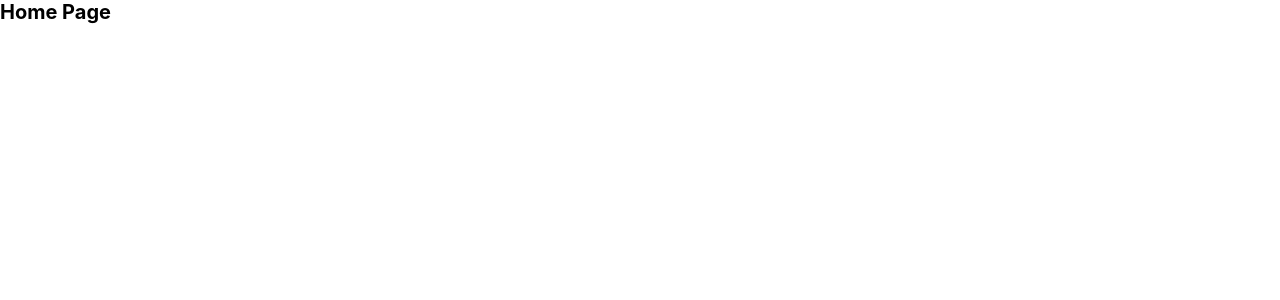
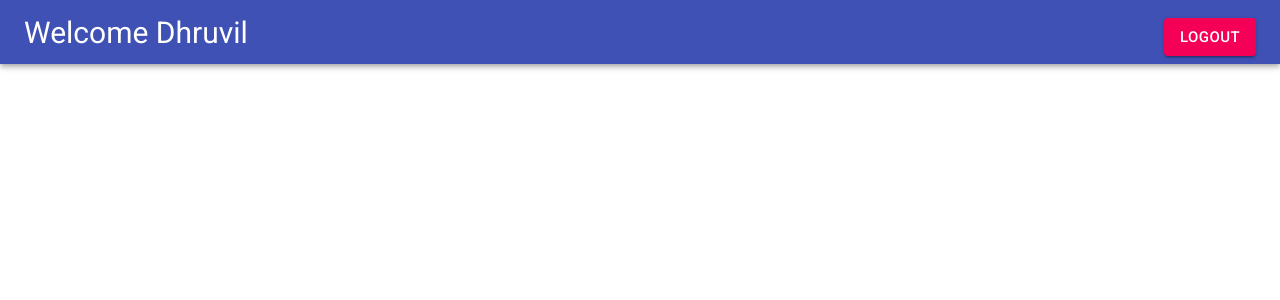
Before and after one commit to lucifer2355/event-messange, a React (Create React App) app in the folder client/: page / in a window 1280 px wide. Shown: the top 300 px of the page. Built offline with nearby package versions, Linux system fonts and the light colour scheme.

Commit message:
add app bar in home page

```diff
--- a/client/src/pages/HomePage/HomePage.tsx
+++ b/client/src/pages/HomePage/HomePage.tsx
@@ -1,9 +1,23 @@
 import React from "react";
+import { AppBar, Toolbar, Button, Typography } from "@material-ui/core";
+
+import AppButton from "../../components/AppButton/AppButton";
 
 const HomePage: React.FC = () => {
   return (
-    <div>
-      <h1>Home Page</h1>
+    <div className='appbar'>
+      <AppBar position='static'>
+        <Toolbar>
+          <Typography variant='h3' className='appbar__title'>
+            Welcome Dhruvil
+          </Typography>
+          <AppButton
+            title='LOGOUT'
+            color='secondary'
+            onClick={() => console.log("logout handler")}
+          />
+        </Toolbar>
+      </AppBar>
     </div>
   );
 };
--- a/client/src/pages/HomePage/homepage.scss
+++ b/client/src/pages/HomePage/homepage.scss
@@ -0,0 +1,7 @@
+.appbar {
+  flex-grow: 1;
+
+  &__title {
+    flex-grow: 1;
+  }
+}
```
